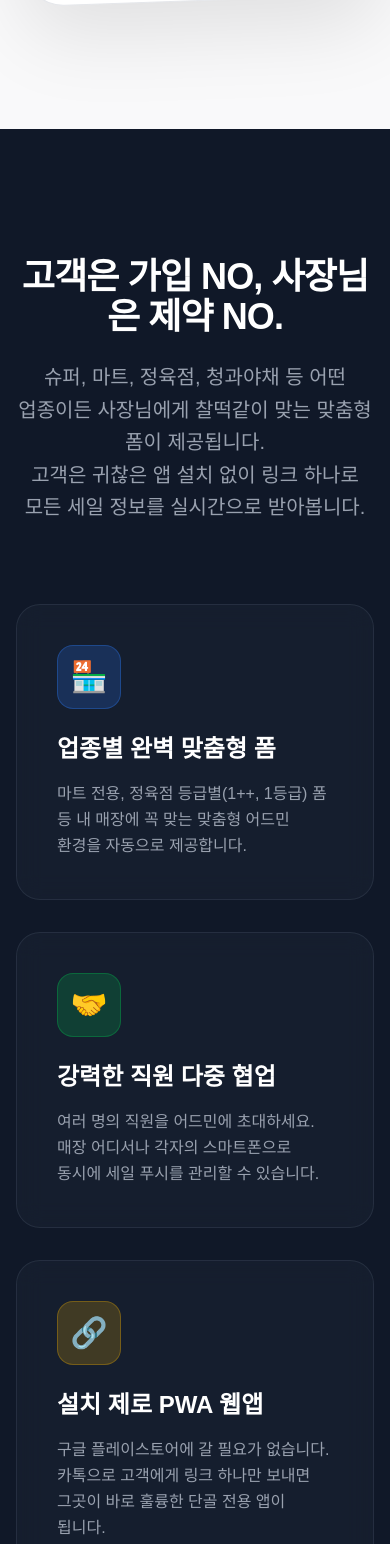
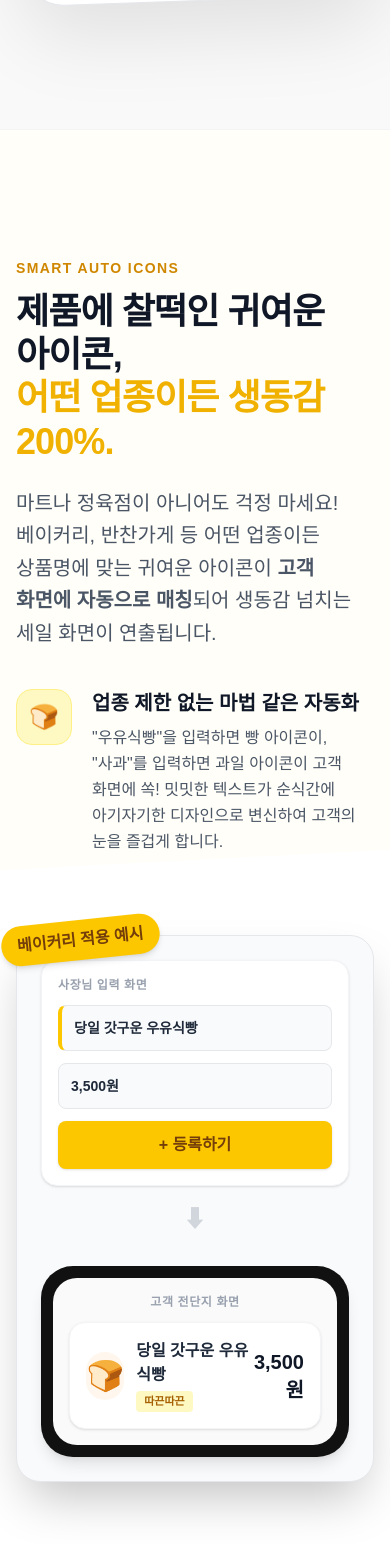
Before and after one commit to hannune-s/nao3, a Next.js app: page / in a window 390 px wide. Shown: the part 5384-6928 px from the top of the page. Built offline with nearby package versions, Linux system fonts and the light colour scheme.

Commit message:
feat: add bakery icon mockup and late-night closing sale features to landing page

```diff
--- a/src/app/page.tsx
+++ b/src/app/page.tsx
@@ -287,7 +287,84 @@ export default function LandingPage() {
         </div>
       </section>
 
-      {/* Feature 4: Flexibility & Zero Barrier */}
+            {/* Feature 4: Smart Icons & Bakery */}
+      <section className="py-32 bg-white overflow-hidden relative border-t border-gray-100">
+        <div className="absolute top-0 left-0 w-full h-1/2 bg-yellow-50/30 transform -skew-y-3 origin-bottom-left pointer-events-none"></div>
+        <div className="max-w-7xl mx-auto px-4 sm:px-6 lg:px-8 relative z-10">
+          <div className="grid lg:grid-cols-2 gap-20 items-center">
+            <div>
+              <h2 className="text-sm font-black text-yellow-600 tracking-widest uppercase mb-3">Smart Auto Icons</h2>
+              <h3 className="text-4xl md:text-5xl font-black text-gray-900 mb-6 tracking-tight leading-[1.2] break-keep">
+                제품에 찰떡인 귀여운 아이콘,<br /><span className="text-yellow-500">어떤 업종이든 생동감 200%.</span>
+              </h3>
+              <p className="text-xl text-gray-600 mb-8 leading-relaxed break-keep">
+                마트나 정육점이 아니어도 걱정 마세요! 베이커리, 반찬가게 등 어떤 업종이든 상품명에 맞는 귀여운 아이콘이 <strong>고객 화면에 자동으로 매칭</strong>되어 생동감 넘치는 세일 화면이 연출됩니다.
+              </p>
+              <div className="space-y-8 mt-10">
+                <div className="flex items-start gap-5">
+                  <div className="w-14 h-14 shrink-0 rounded-2xl bg-yellow-100 flex items-center justify-center text-2xl border border-yellow-200">🍞</div>
+                  <div>
+                    <h4 className="text-xl font-bold text-gray-900 mb-2">업종 제한 없는 마법 같은 자동화</h4>
+                    <p className="text-gray-600 leading-relaxed break-keep">"우유식빵"을 입력하면 빵 아이콘이, "사과"를 입력하면 과일 아이콘이 고객 화면에 쏙! 밋밋한 텍스트가 순식간에 아기자기한 디자인으로 변신하여 고객의 눈을 즐겁게 합니다.</p>
+                  </div>
+                </div>
+              </div>
+            </div>
+
+            {/* CSS UI Mockup - Bakery Example */}
+            <div className="relative max-w-md mx-auto w-full">
+              <div className="bg-gray-50 rounded-3xl p-6 shadow-2xl border border-gray-200 relative transform hover:scale-[1.02] transition-transform duration-500">
+                <div className="absolute -top-4 -left-4 bg-yellow-400 text-yellow-900 font-black px-4 py-2 rounded-full shadow-md transform -rotate-6">베이커리 적용 예시</div>
+
+                {/* Admin Input */}
+                <div className="bg-white rounded-2xl p-4 shadow-sm border border-gray-100 mb-6">
+                  <div className="text-xs font-bold text-gray-400 mb-3 tracking-wider">사장님 입력 화면</div>
+                  <div className="space-y-3">
+                    <div className="flex gap-2">
+                      <div className="flex-1 bg-gray-50 border border-gray-200 rounded-lg p-3 text-sm text-gray-800 font-bold border-l-4 border-l-yellow-400">
+                        당일 갓구운 우유식빵
+                      </div>
+                    </div>
+                    <div className="flex gap-2">
+                      <div className="w-full bg-gray-50 border border-gray-200 rounded-lg p-3 text-sm text-gray-800 font-bold">
+                        3,500원
+                      </div>
+                    </div>
+                    <div className="w-full bg-yellow-400 rounded-lg p-3 text-yellow-900 text-center font-bold shadow-sm">
+                      + 등록하기
+                    </div>
+                  </div>
+                </div>
+
+                <div className="text-center text-gray-300 text-2xl mb-6 animate-bounce">⬇</div>
+
+                {/* Customer Output */}
+                <div className="bg-[#111] rounded-[2rem] p-3 shadow-lg">
+                  <div className="bg-[#FAFAFA] rounded-3xl p-4">
+                    <div className="text-xs font-bold text-gray-400 mb-3 tracking-wider text-center">고객 전단지 화면</div>
+                    <div className="bg-white p-4 rounded-2xl shadow-sm border border-gray-100 flex justify-between items-center relative overflow-hidden">
+                      <div className="flex items-center gap-3">
+                        <div className="w-12 h-12 bg-orange-50 rounded-full flex items-center justify-center text-3xl">
+                          🍞
+                        </div>
+                        <div>
+                          <h4 className="font-black text-[16px] text-gray-800">당일 갓구운 우유식빵</h4>
+                          <span className="text-[11px] bg-yellow-100 text-yellow-700 px-2 py-0.5 rounded font-bold mt-1 inline-block">따끈따끈</span>
+                        </div>
+                      </div>
+                      <div className="text-right">
+                        <div className="text-gray-900 font-black text-xl">3,500원</div>
+                      </div>
+                    </div>
+                  </div>
+                </div>
+              </div>
+            </div>
+          </div>
+        </div>
+      </section>
+
+      {/* Feature 5: Flexibility & Zero Barrier */}
       <section className="py-32 bg-gray-900 text-white relative">
         <div className="max-w-7xl mx-auto px-4 sm:px-6 lg:px-8 text-center relative z-10">
           <h2 className="text-4xl md:text-5xl font-black mb-6 tracking-tight">
```
